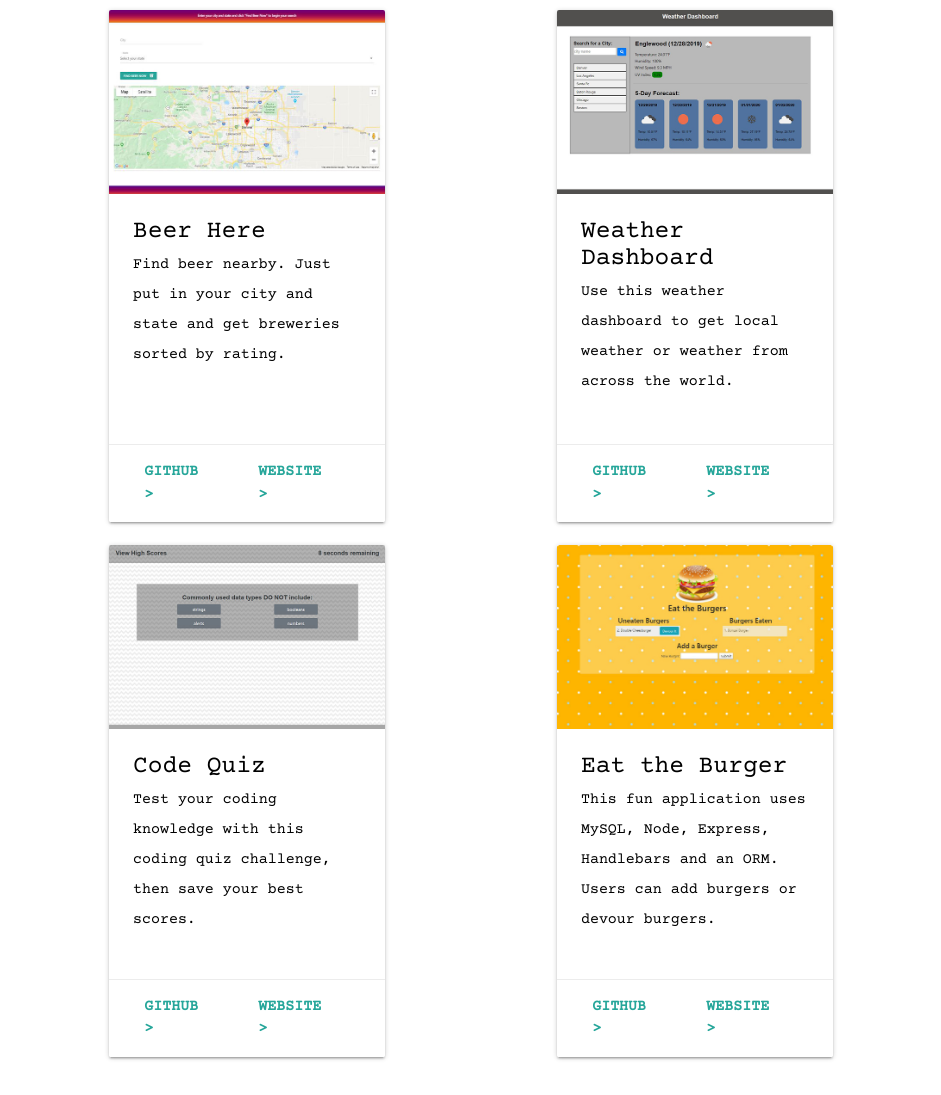
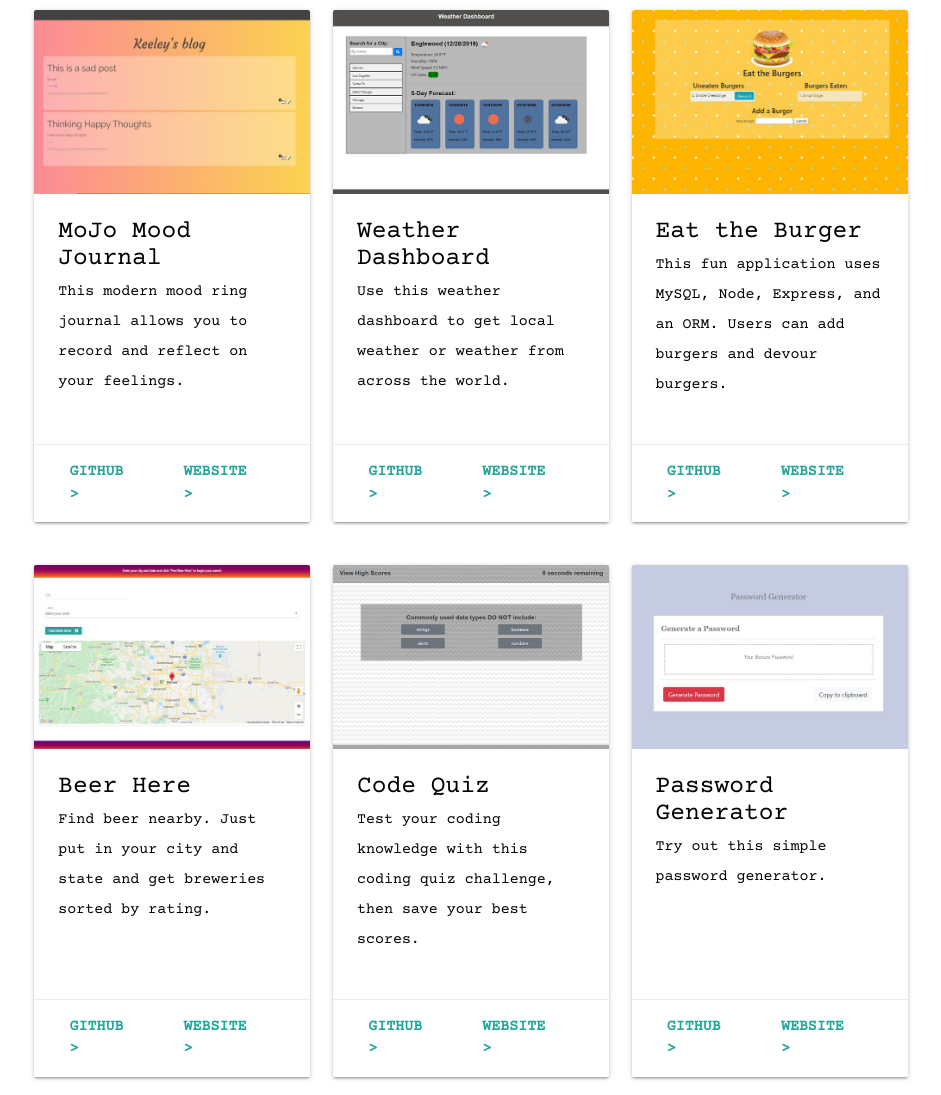
Before and after one commit to keeleybb/2020_01-04_Homework_Updated-Portfolio, a plain HTML site: page index.html in a window 1280 px wide. Shown: the part 875-1970 px from the top of the page, without its empty margins (169-1110 px from the left). Drawn offline with nearby package versions, Linux system fonts and the light colour scheme.

Commit message:
adding Mojo and password apps

```diff
--- a/index.html
+++ b/index.html
@@ -59,33 +59,32 @@
         <div class="section">
             <!--Cards -->
             <div class="row">
-                <div class="col s12 m4 offset-m1">
+                <div class="col s12 m4">
                     <div class="card">
                         <div class="card-image">
-                            <img src="assets/images/beer-here-640.jpg">
+                            <img src="assets/images/mojo_journal.jpg">
                         </div>
                         <div class="card-content height-adj">
-                            <h5>Beer Here</h5>
-                            <p>Find beer nearby. Just put in your city and state and get breweries sorted by rating.
+                            <h5>MoJo Mood Journal</h5>
+                            <p>This modern mood ring journal allows you to record and reflect on your feelings.
                             </p>
                         </div>
                         <div class="card-action">
                             <div class="row card-pd"
                                 style="padding: auto auto !important; margin: auto auto !important;">
                                 <div class="col s6 m12 l6">
-                                    <a href="https://github.com/keeleybb/12_11_Beer_Here" class="card-link"
+                                    <a href="https://github.com/keeleybb/Project-Two" class="card-link"
                                         target="_blank">Github ></a>
                                 </div>
                                 <div class="col s6 m12 l6">
-                                    <a href="https://keeleybb.github.io/12_11_Beer_Here/" class="card-link"
-                                        target="_blank">website ></a>
+                                    <a href="https://aqueous-sea-47525.herokuapp.com/" class="card-link"
+                                        target="_blank">Website ></a>
                                 </div>
                             </div>
                         </div>
                     </div>
                 </div>
-
-                <div class="col s12 m4 offset-m2">
+                <div class="col s12 m4">
                     <div class="card">
                         <div class="card-image">
                             <img src="assets/images/weather-dash-640.jpg">
@@ -104,7 +103,34 @@
                                 </div>
                                 <div class="col s6 m12 l6">
                                     <a href="https://keeleybb.github.io/12_01_Homework_Weather_Dashboard/"
-                                        class="card-link" target="_blank">website ></a>
+                                        class="card-link" target="_blank">Website ></a>
+                                </div>
+                            </div>
+                        </div>
+                    </div>
+                </div>
+                    <div class="col s12 m4">
+                        <div class="card">
+                            <div class="card-image">
+                                <img src="assets/images/burger-app.jpg">
+                            </div>
+                            <div class="card-content height-adj">
+                                <h5>Eat the Burger</h5>
+                                <p>This fun application uses MySQL, Node, Express, and an ORM. Users can
+                                    add burgers and devour burgers.
+                                </p>
+                            </div>
+                            <div class="card-action">
+                                <div class="row card-pd"
+                                    style="padding: auto auto !important; margin: auto auto !important;">
+                                    <div class="col s6 m12 l6">
+                                        <a href="https://github.com/keeleybb/2020_02_09_eat_the_burger"
+                                            class="card-link" target="_blank">Github ></a>
+                                    </div>
+                                    <div class="col s6 m12 l6">
+                                        <a href="https://arcane-spire-48480.herokuapp.com/" class="card-link"
+                                            target="_blank">Website ></a>
+                                    </div>
                                 </div>
                             </div>
                         </div>
@@ -113,7 +139,32 @@
                 <!--End Cards-->
                 <!--Cards -->
                 <div class="row">
-                    <div class="col s12 m4 offset-m1">
+                    <div class="col s12 m4">
+                        <div class="card">
+                            <div class="card-image">
+                                <img src="assets/images/beer-here-640.jpg">
+                            </div>
+                            <div class="card-content height-adj">
+                                <h5>Beer Here</h5>
+                                <p>Find beer nearby. Just put in your city and state and get breweries sorted by rating.
+                                </p>
+                            </div>
+                            <div class="card-action">
+                                <div class="row card-pd"
+                                    style="padding: auto auto !important; margin: auto auto !important;">
+                                    <div class="col s6 m12 l6">
+                                        <a href="https://github.com/keeleybb/12_11_Beer_Here" class="card-link"
+                                            target="_blank">Github ></a>
+                                    </div>
+                                    <div class="col s6 m12 l6">
+                                        <a href="https://keeleybb.github.io/12_11_Beer_Here/" class="card-link"
+                                            target="_blank">Website ></a>
+                                    </div>
+                                </div>
+                            </div>
+                        </div>
+                    </div>
+                    <div class="col s12 m4">
                         <div class="card">
                             <div class="card-image">
                                 <img src="assets/images/quiz-game-sc-640.jpg">
@@ -133,7 +184,7 @@
                                     </div>
                                     <div class="col s6 m12 l6">
                                         <a href="https://keeleybb.github.io/11-17-Homework-Quiz-Game/" class="card-link"
-                                            target="_blank">website ></a>
+                                            target="_blank">Website ></a>
                                     </div>
                                 </div>
                             </div>
@@ -141,28 +192,26 @@
                     </div>
 
 
-                    <div class="col s12 m4 offset-m2">
+                    <div class="col s12 m4">
                         <div class="card">
                             <div class="card-image">
-                                <img src="assets/images/burger-app.jpg">
+                                <img src="assets/images/password.jpg">
                             </div>
                             <div class="card-content height-adj">
-                                <h5>Eat the Burger</h5>
-                                <p>This fun application uses MySQL, Node, Express, Handlebars and an ORM. Users can
-                                    add
-                                    burgers or devour burgers.
+                                <h5>Password Generator</h5>
+                                <p>Try out this simple password generator.
                                 </p>
                             </div>
                             <div class="card-action">
                                 <div class="row card-pd"
                                     style="padding: auto auto !important; margin: auto auto !important;">
                                     <div class="col s6 m12 l6">
-                                        <a href="https://github.com/keeleybb/2020_02_09_eat_the_burger"
+                                        <a href="https://github.com/keeleybb/11-10-Homework-Password-Generator"
                                             class="card-link" target="_blank">Github ></a>
                                     </div>
                                     <div class="col s6 m12 l6">
-                                        <a href="https://arcane-spire-48480.herokuapp.com/" class="card-link"
-                                            target="_blank">website ></a>
+                                        <a href="https://keeleybb.github.io/11-10-Homework-Password-Generator/" class="card-link"
+                                            target="_blank">Website ></a>
                                     </div>
                                 </div>
                             </div>
```
Also changed, not shown: assets/images/mojo_journal.jpg (added), assets/images/password.jpg (added).
